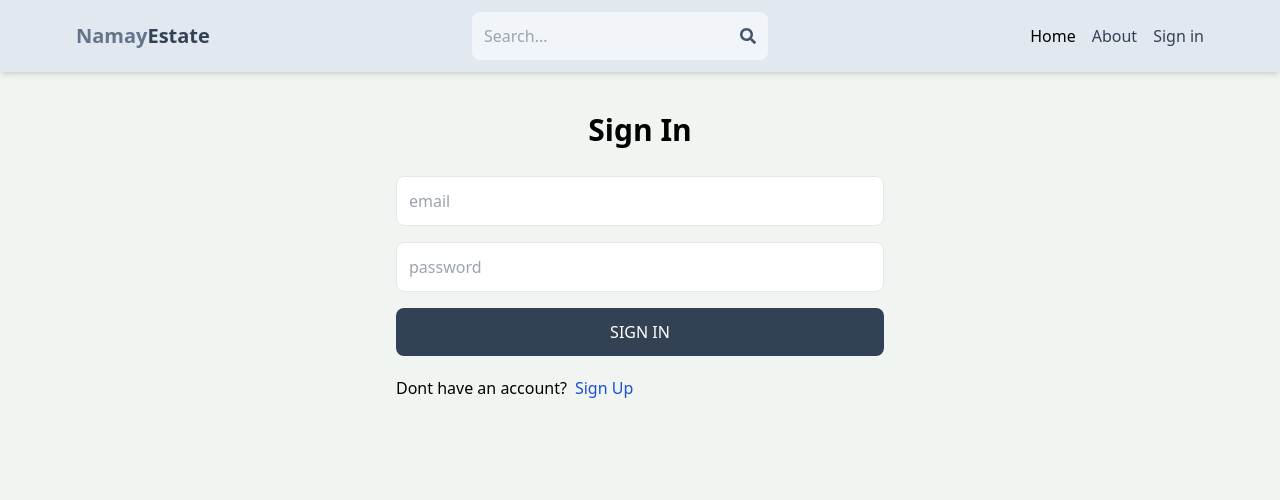
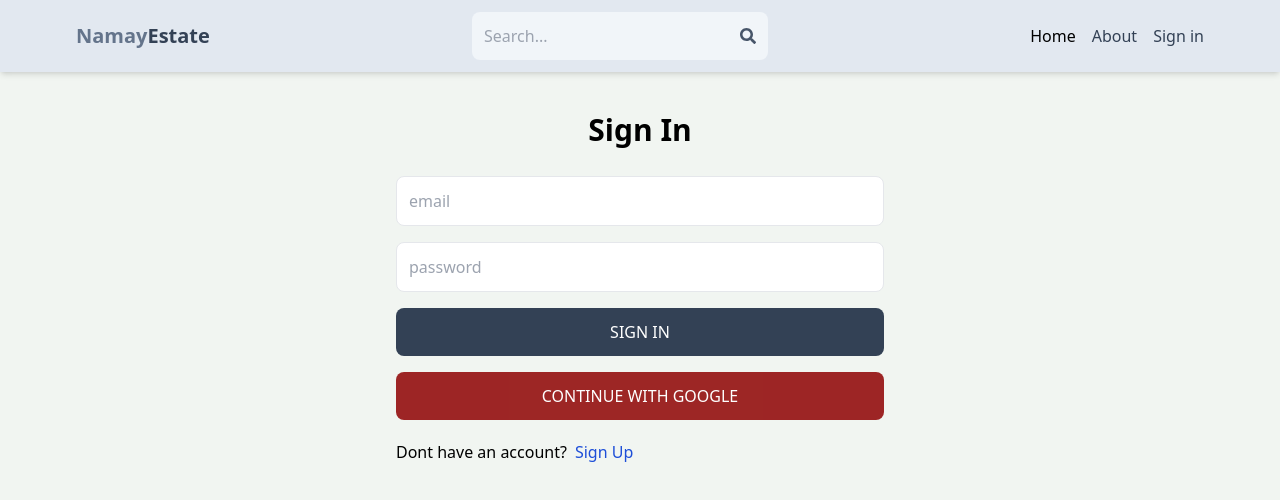
Before and after one commit to namaymahindru/FullStackApp, a React (Vite) app in the folder client/: page /sign-in in a window 1280 px wide. Shown: the top 500 px of the page. Built offline with nearby package versions, Linux system fonts and the light colour scheme.

Commit message:
Added Google Authentication to the app

```diff
--- a/client/package.json
+++ b/client/package.json
@@ -11,6 +11,7 @@
   },
   "dependencies": {
     "@reduxjs/toolkit": "^2.2.6",
+    "firebase": "^10.12.3",
     "react": "^18.3.1",
     "react-dom": "^18.3.1",
     "react-icons": "^5.2.1",
--- /dev/null
+++ b/client/src/components/OAuth.jsx
@@ -0,0 +1,26 @@
+import React from 'react'
+import { GoogleAuthProvider,getAuth, signInWithPopup } from 'firebase/auth';
+import { app } from '../firebase';
+export default function OAuth() {
+
+    const handleGoogleClick = async () => {
+
+        try {
+
+            const provider = new GoogleAuthProvider();
+            const auth = getAuth(app)
+
+            const result = await signInWithPopup(auth,provider)
+            console.log(result);
+        } catch(error) {
+
+            console.log('Could not sign with Google', error);
+
+        }
+
+}
+
+  return (
+    <button onClick={handleGoogleClick} type='button'className='bg-red-800 text-white p-3 rounded-lg uppercase hover: opacity-95'>Continue with Google</button>
+  )
+}
--- /dev/null
+++ b/client/src/firebase.js
@@ -0,0 +1,17 @@
+// Import the functions you need from the SDKs you need
+import { initializeApp } from "firebase/app";
+// TODO: Add SDKs for Firebase products that you want to use
+// https://firebase.google.com/docs/web/setup#available-libraries
+
+// Your web app's Firebase configuration
+const firebaseConfig = {
+  apiKey:import.meta.env.VITE_FIREBASE_API_KEY ,
+  authDomain: "mern-estate-339fe.firebaseapp.com",
+  projectId: "mern-estate-339fe",
+  storageBucket: "mern-estate-339fe.appspot.com",
+  messagingSenderId: "449518927848",
+  appId: "1:449518927848:web:389730f974664de6af2e5d",
+};
+
+// Initialize Firebase
+export const app = initializeApp(firebaseConfig);
--- a/client/src/main.jsx
+++ b/client/src/main.jsx
@@ -12,4 +12,5 @@
       <App />
     </PersistGate>
   </Provider>
+
 );
--- a/client/src/pages/SignIn.jsx
+++ b/client/src/pages/SignIn.jsx
@@ -2,6 +2,7 @@
 import { Link, useNavigate } from "react-router-dom";
 import { useDispatch, useSelector } from "react-redux";
 import { signInStart,signInSuccess,signInFailure } from "../redux/user/userSlice";
+import OAuth from "../components/OAuth.jsx";
 
 
 
@@ -84,6 +85,7 @@
         >
           {loading ? "Loading..." : "Sign In"}
         </button>
+        <OAuth/>
       </form>
       <div className="flex gap-2 mt-5">
         <p>Dont have an account?</p>
--- a/client/src/pages/SignUp.jsx
+++ b/client/src/pages/SignUp.jsx
@@ -1,6 +1,7 @@
 import { useState } from "react";
 import { Link, useNavigate } from "react-router-dom";
-//import OAuth from "../components/OAuth";
+import OAuth from "../components/OAuth.jsx";
+//import OAuth from "../components/OAuth.jsx";
 
 export default function SignUp() {
   const [formData, setFormData] = useState({});
@@ -56,6 +57,7 @@
           className="border p-3 rounded-lg"
           id="email"
           onChange={handleChange}
+
         />
         <input
           type="password"
@@ -71,7 +73,7 @@
         >
           {loading ? "Loading..." : "Sign Up"}
         </button>
-
+        <OAuth/>
       </form>
       <div className="flex gap-2 mt-5">
         <p>Have an account?</p>
```
Also changed, not shown: 2 other files (tests, documents, lock files or other folders).
